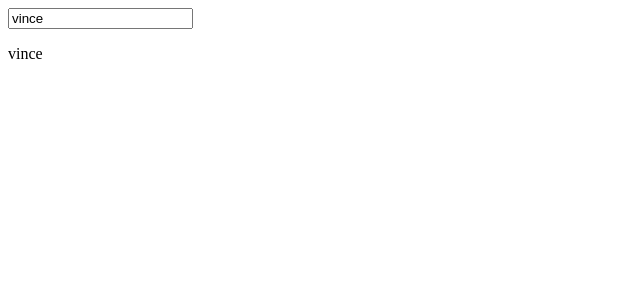
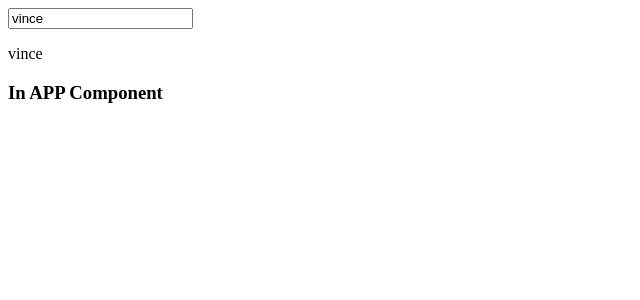
Before and after one commit to VinceSaykao/angular-first-app, an Angular app in the folder first-app/: page / in a window 1280 px wide. Shown: the top 300 px of the page, without its empty margins (0-640 px from the left). Built offline with nearby package versions, Linux system fonts and the light colour scheme.

Commit message:
added server component

```diff
--- a/first-app/package.json
+++ b/first-app/package.json
@@ -18,6 +18,7 @@
     "@angular/platform-browser": "^14.0.0",
     "@angular/platform-browser-dynamic": "^14.0.0",
     "@angular/router": "^14.0.0",
+    "bootstrap": "^3.4.1",
     "rxjs": "~7.5.0",
     "tslib": "^2.3.0",
     "zone.js": "~0.11.4"
--- a/first-app/src/app/app.component.html
+++ b/first-app/src/app/app.component.html
@@ -1,5 +1,10 @@
+
+
+
 <!-- This is typescript directive -->
 <input type="text" [(ngModel)]="name">
 
 <!-- data binding -->
 <p>{{name}}</p>
+
+<h3>In APP Component</h3>
--- a/first-app/src/app/app.module.ts
+++ b/first-app/src/app/app.module.ts
@@ -13,6 +13,7 @@ import { AppComponent } from './app.component';
     FormsModule
   ],
   providers: [],
+  // boostrap passes AppComponent argument array
   bootstrap: [AppComponent]
 })
 export class AppModule { }
```
Also changed, not shown: first-app/src/app/server/server.component.ts (added), 1 other file (tests, documents, lock files or other folders).
